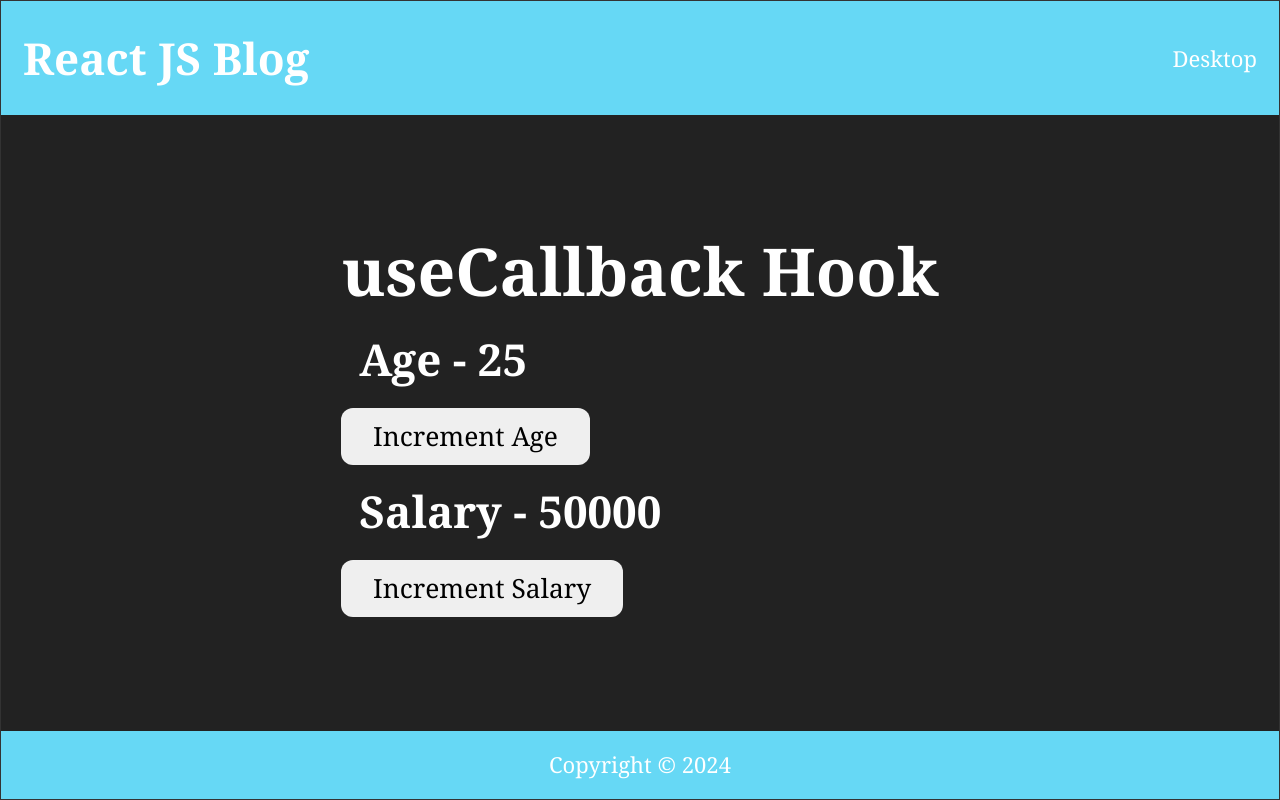
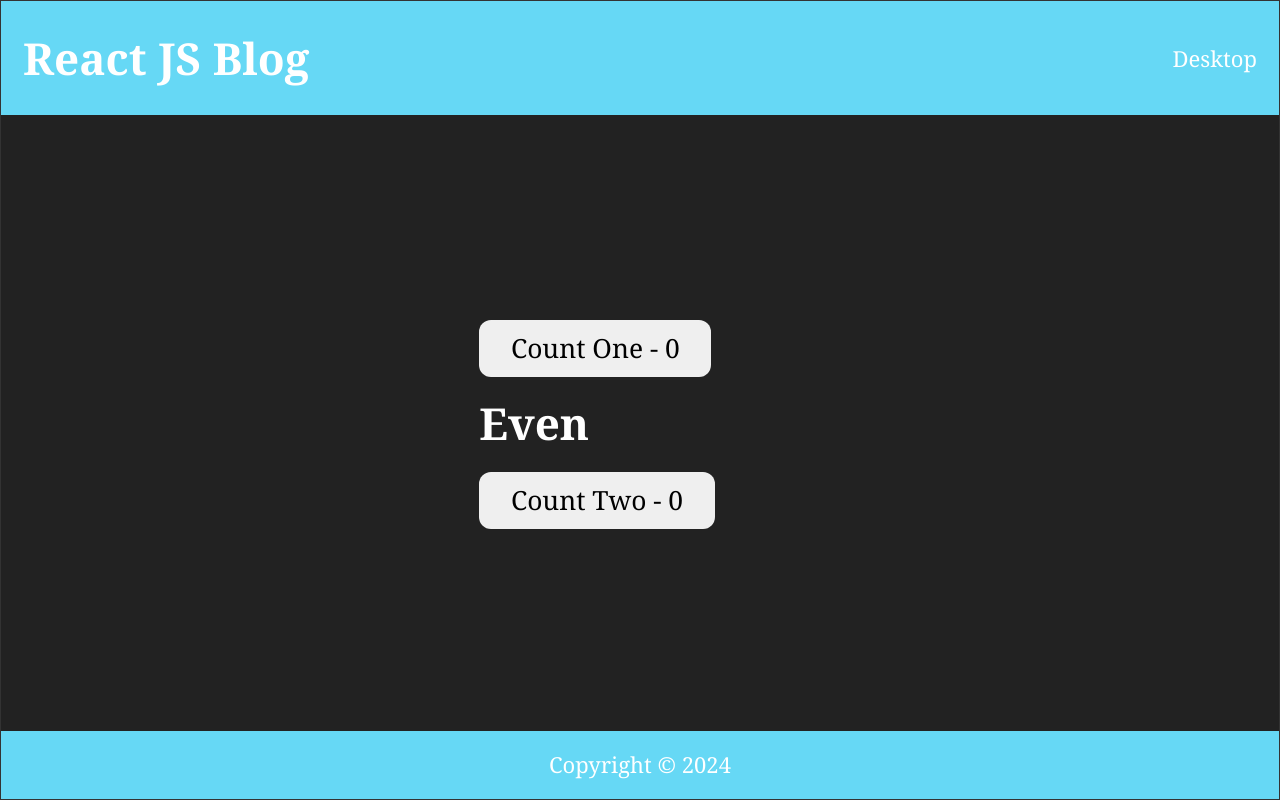
Before and after one commit to Jogata/SoftUni-React-Project, a React (Vite) app in the folder client/: page / in a window 1280 px wide. Built offline with nearby package versions, Linux system fonts and the light colour scheme; a web font is replaced by a local one.

Commit message:
use memo exercise

```diff
--- a/client/src/App.jsx
+++ b/client/src/App.jsx
@@ -495,50 +495,35 @@
 const baseURL = "http://localhost:3030/jsonstore/blog/"
 // ============================================================
 
-function ParentComponent() {
-	const [age, setAge] = useState(25);
-	const [salary, setSalary] = useState(50000);
+function Counter() {
+	const [counterOne, setCounterOne] = useState(0);
+	const [counterTwo, setCounterTwo] = useState(0);
 
-	const incrementAge = useCallback(() => {
-		setAge(age + 1);
-	}, [age]);
+	const incrementOne = () => {
+		setCounterOne(counterOne + 1);
+	}
 
-	const incrementSalary = useCallback(() => {
-		setSalary(salary + 1000);
-	}, [salary]);
+	const incrementTwo = () => {
+		setCounterTwo(counterTwo + 1);
+  }
+
+  const isEven = useMemo(() => {
+    let i = 0;
+    while (i < 2000000000) i++
+    return counterOne % 2 === 0
+  }, [counterOne]);
 
 	return (
 		<div>
-			<Title />
-			<Count text="Age" count={age} />
-			<Button handleClick={incrementAge}>Increment Age</Button>
-			<Count text="Salary" count={salary} />
-			<Button handleClick={incrementSalary}>Increment Salary</Button>
+			<div>
+        <button onClick={incrementOne}>Count One - {counterOne}</button>
+        <span>{isEven ? 'Even' : 'Odd'}</span>
+			</div>
+			<div>
+        <button onClick={incrementTwo}>Count Two - {counterTwo}</button>
+			</div>
 		</div>
 	)
-}
-
-function Title() {
-  console.log('Rendering Title');
-  return (
-    <h2>
-      useCallback Hook
-    </h2>
-  )
-}
-
-function Count({ text, count }) {
-	console.log(`Rendering ${text}`);
-	return <div>{text} - {count}</div>
-}
-
-function Button({ handleClick, children }) {
-  console.log('Rendering button - ', children);
-  return (
-    <button onClick={handleClick}>
-      {children}
-    </button>
-  )
 }
 
 function App() {
@@ -547,7 +532,7 @@
       <AuthContextProvider>
         <div className="body">
           <Header title="React JS Blog" />
-          <ParentComponent />
+          <Counter />
           {/* <User name="Jogata" /> */}
           {/* <User render={(isLoggedIn) => isLoggedIn ? "Jogata" : "Guest" } /> */}
           {/* <DataProvider>
```
